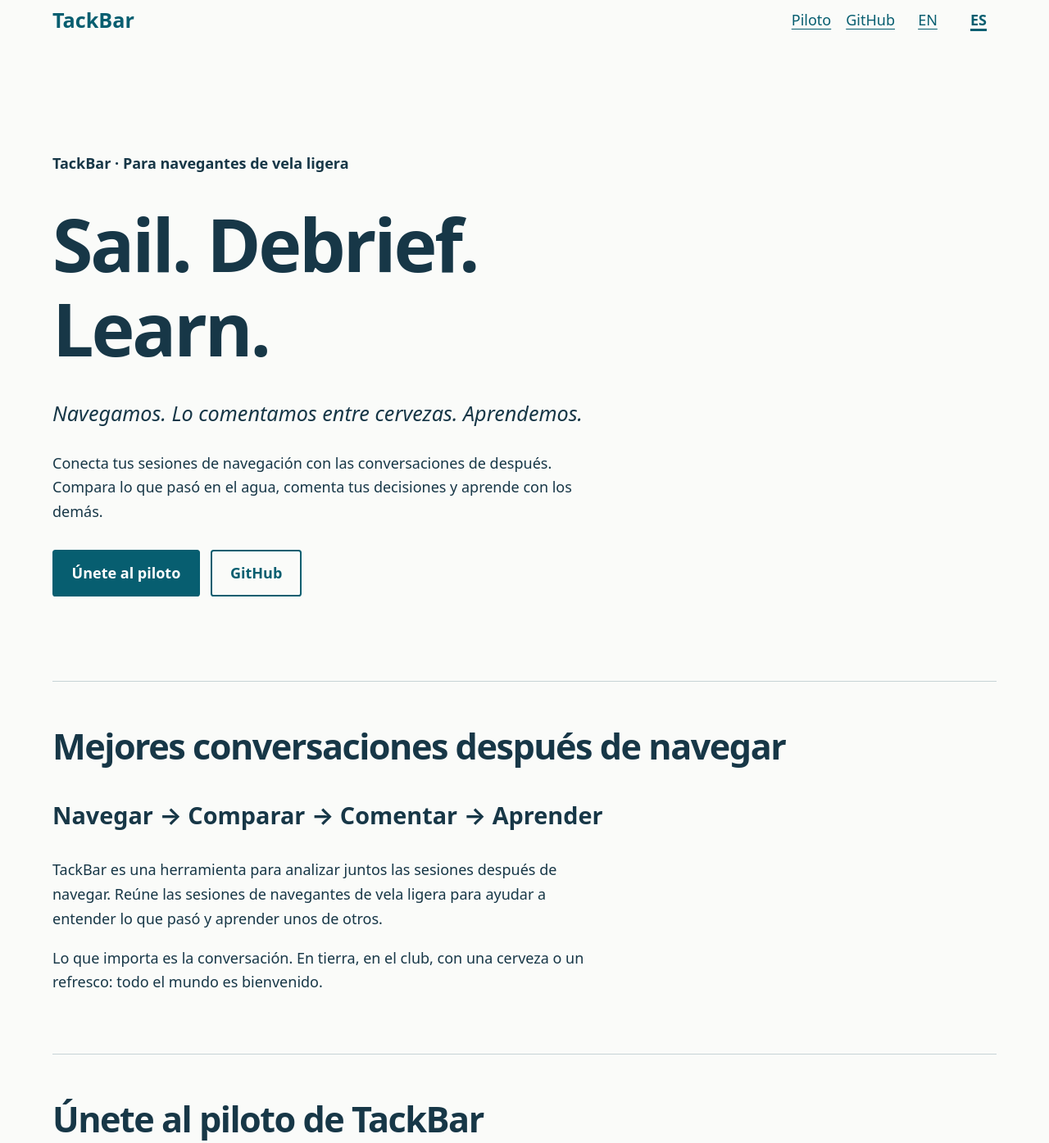
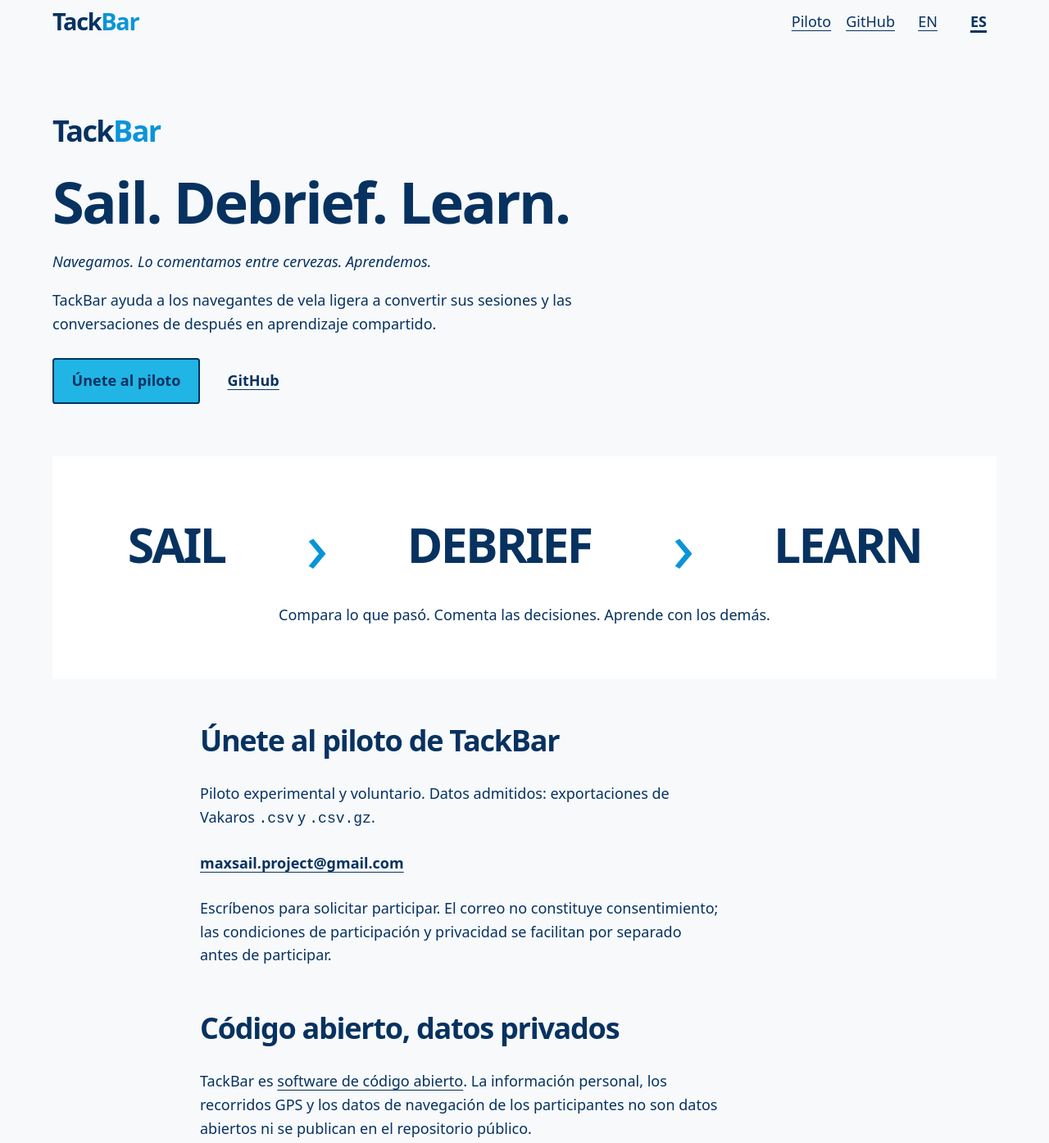
Before and after one commit to maxsail-project/tackbar-web, a plain HTML site: page es/index.html in a window 1280 px wide. Shown: the part 15-1410 px from the top of the page at 82% size. Drawn offline with Linux system fonts and the light colour scheme.

Commit message:
feat: apply TackBar brand foundation and Sail-Debrief-Learn flow

```diff
--- a/assets/styles.css
+++ b/assets/styles.css
@@ -1,45 +1,58 @@
 :root {
+  --color-navy: #073260;
+  --color-blue: #0A94D8;
+  --color-cyan: #20B5E5;
+  --color-pale: #E3EAF0;
+  --color-background: #F7F9FB;
+  --color-white: #FFFFFF;
   color-scheme: light;
   font-family: system-ui, -apple-system, BlinkMacSystemFont, "Segoe UI", sans-serif;
-  color: #173747;
-  background: #fafbf9;
-  line-height: 1.65;
+  color: var(--color-navy);
+  background: var(--color-background);
+  line-height: 1.6;
   font-size: 18px;
 }
 * { box-sizing: border-box; }
 body { margin: 0; }
 .container { width: min(100% - 2.5rem, 64rem); margin-inline: auto; }
-a { color: #075e70; text-underline-offset: .2em; overflow-wrap: anywhere; }
+a { color: var(--color-navy); text-underline-offset: .2em; overflow-wrap: anywhere; }
 a:hover { text-decoration-thickness: .15em; }
-a:focus-visible { outline: 3px solid #945000; outline-offset: 4px; }
+a:focus-visible { outline: 3px solid var(--color-navy); outline-offset: 5px; }
 .site-header, nav { display: flex; align-items: center; flex-wrap: wrap; gap: 1rem; }
 .site-header { justify-content: space-between; padding-block: 1rem; }
 nav a { display: inline-flex; align-items: center; min-height: 44px; min-width: 44px; justify-content: center; }
 [aria-current="page"] { font-weight: 750; text-decoration-thickness: .15em; }
-.brand { font-size: 1.4rem; font-weight: 750; text-decoration: none; }
+.brand { font-size: 1.6rem; font-weight: 750; letter-spacing: -.045em; text-decoration: none; }
+.brand span { color: var(--color-blue); }
 a.brand { display: inline-flex; align-items: center; min-height: 44px; }
-section { padding-block: 3rem; border-bottom: 1px solid #c6d3d6; }
 h1, h2 { line-height: 1.15; letter-spacing: -.035em; }
-h1 { font-size: clamp(2.5rem, 7vw, 5rem); }
-h2 { font-size: clamp(1.7rem, 4vw, 2.4rem); margin-top: 0; }
-p { max-width: 65ch; }
-.site-footer { padding-block: 2rem; }
-.skip-link { position: absolute; top: .5rem; left: 1rem; padding: .75rem; background: white; transform: translateY(-200%); }
+h1 { font-size: clamp(2.5rem, 5.5vw, 4.4rem); margin-block: .25em; }
+h2 { font-size: clamp(1.5rem, 3vw, 2rem); margin-top: 0; }
+p { max-width: 62ch; }
+.hero { padding-block: clamp(2rem, 5vw, 4rem); }
+.hero-brand { margin: 0 0 .5rem; font-size: 2rem; }
+.hero-line { margin-block: 1rem; }
+.actions { display: flex; align-items: center; flex-wrap: wrap; gap: 1.5rem; margin-top: 1.5rem; }
+.button { display: inline-flex; align-items: center; justify-content: center; min-height: 48px; padding: .65rem 1.2rem; color: var(--color-navy); background: var(--color-cyan); border: 2px solid var(--color-navy); border-radius: .2rem; font-weight: 700; text-decoration: none; }
+.button:hover { text-decoration: underline; }
+.secondary { background: transparent; border-color: transparent; padding-inline: .25rem; text-decoration: underline; }
+.story { padding-block: clamp(2rem, 5vw, 4rem); margin-bottom: 3rem; background: var(--color-white); }
+.flow { display: flex; justify-content: space-evenly; align-items: center; gap: .4rem; margin: 0; font-size: clamp(1.8rem, 4.6vw, 3.7rem); font-weight: 850; letter-spacing: -.045em; }
+.flow-arrow { color: var(--color-blue); font-size: 1.5em; line-height: 1; font-weight: 400; }
+.story p { text-align: center; margin: 1.5rem auto 0; padding-inline: 1rem; }
+#pilot, #open-source { max-width: 44rem; margin-inline: auto; padding-bottom: 2rem; }
+.contact-link { display: inline-flex; align-items: center; min-height: 44px; font-weight: 650; }
+.site-footer { border-top: 1px solid var(--color-pale); padding-block: 1.5rem; }
+.site-footer .brand { margin-block: 0; }
+.footer-links { display: flex; flex-wrap: wrap; gap: .5rem 1.5rem; list-style: none; padding: 0; margin-block: .5rem; }
+.footer-links a { display: inline-flex; align-items: center; min-height: 44px; }
+.site-footer p:last-child { margin-block: .5rem 0; }
+.skip-link { position: absolute; top: .5rem; left: 1rem; padding: .75rem; background: var(--color-white); transform: translateY(-200%); }
 .skip-link:focus { transform: translateY(0); }
-.hero { padding-block: clamp(3rem, 8vw, 6rem); }
-.hero h1 { max-width: 12ch; margin-block: .35em; }
-.eyebrow { font-weight: 650; }
-.hero-line { font-size: clamp(1.15rem, 2.5vw, 1.4rem); }
-.actions { display: flex; flex-wrap: wrap; gap: .75rem; margin-top: 1.75rem; }
-.button { display: inline-flex; align-items: center; justify-content: center; min-height: 48px; padding: .65rem 1.2rem; background: #075e70; color: white; border: 2px solid #075e70; border-radius: .2rem; font-weight: 650; text-decoration: none; }
-.button:hover { text-decoration: underline; }
-.secondary { color: #075e70; background: transparent; }
-.flow { font-size: clamp(1.2rem, 3vw, 1.6rem); font-weight: 650; }
-.footer-links { display: flex; flex-wrap: wrap; gap: .5rem 1.5rem; list-style: none; padding: 0; }
-.footer-links a { display: inline-flex; align-items: center; min-height: 44px; }
 @media (max-width: 35rem) {
   .site-header { gap: .25rem; }
   .site-header nav { width: 100%; justify-content: space-between; gap: .5rem; }
-  section { padding-block: 2.5rem; }
-  .hero { padding-block: 3rem; }
+  .flow { flex-direction: column; gap: .6rem; font-size: 2.7rem; }
+  .flow-arrow { transform: rotate(90deg); font-size: 1em; }
+  .story { margin-bottom: 2rem; }
 }
--- a/es/index.html
+++ b/es/index.html
@@ -9,7 +9,7 @@
 <body>
   <a class="skip-link" href="#main">Saltar al contenido</a>
   <header class="container site-header">
-    <a class="brand" href="index.html">TackBar</a>
+    <a class="brand" href="index.html">Tack<span>Bar</span></a>
     <nav aria-label="Navegación principal">
       <a href="#pilot">Piloto</a>
       <a href="https://github.com/maxsail-project/tackbar">GitHub</a>
@@ -19,37 +19,36 @@
   </header>
   <main id="main" class="container">
     <section class="hero" aria-labelledby="hero-title">
-      <p class="eyebrow">TackBar · Para navegantes de vela ligera</p>
+      <p class="brand hero-brand">Tack<span>Bar</span></p>
       <h1 id="hero-title" lang="en">Sail. Debrief. Learn.</h1>
       <p class="hero-line"><em>Navegamos. Lo comentamos entre cervezas. Aprendemos.</em></p>
-      <p>Conecta tus sesiones de navegación con las conversaciones de después. Compara lo que pasó en el agua, comenta tus decisiones y aprende con los demás.</p>
+      <p>TackBar ayuda a los navegantes de vela ligera a convertir sus sesiones y las conversaciones de después en aprendizaje compartido.</p>
       <div class="actions">
         <a class="button" href="#pilot">Únete al piloto</a>
         <a class="button secondary" href="https://github.com/maxsail-project/tackbar">GitHub</a>
       </div>
     </section>
-    <section id="story" aria-labelledby="story-title">
-      <h2 id="story-title">Mejores conversaciones después de navegar</h2>
-      <p class="flow">Navegar → Comparar → Comentar → Aprender</p>
-      <p>TackBar es una herramienta para analizar juntos las sesiones después de navegar. Reúne las sesiones de navegantes de vela ligera para ayudar a entender lo que pasó y aprender unos de otros.</p>
-      <p>Lo que importa es la conversación. En tierra, en el club, con una cerveza o un refresco: todo el mundo es bienvenido.</p>
+    <section id="story" class="story" aria-labelledby="story-title">
+      <h2 id="story-title" class="flow" lang="en">
+        <span>SAIL</span><span class="flow-arrow" aria-hidden="true">›</span>
+        <span>DEBRIEF</span><span class="flow-arrow" aria-hidden="true">›</span>
+        <span>LEARN</span>
+      </h2>
+      <p>Compara lo que pasó. Comenta las decisiones. Aprende con los demás.</p>
     </section>
     <section id="pilot" aria-labelledby="pilot-title">
       <h2 id="pilot-title">Únete al piloto de TackBar</h2>
-      <p>TackBar está en fase de piloto experimental. La participación es voluntaria y los navegantes de vela ligera interesados pueden solicitar acceso.</p>
-      <p>Datos admitidos actualmente en el piloto: exportaciones de Vakaros en formato <code>.csv</code> y <code>.csv.gz</code>.</p>
-      <p><a class="button" href="mailto:maxsail.project@gmail.com">Solicita participar por correo</a></p>
-      <p>Contacto: <a href="mailto:maxsail.project@gmail.com">maxsail.project@gmail.com</a></p>
-      <p>Enviar un correo es una solicitud de participación, no un consentimiento. Las condiciones de participación y privacidad se facilitan por separado antes de participar.</p>
+      <p>Piloto experimental y voluntario. Datos admitidos: exportaciones de Vakaros <code>.csv</code> y <code>.csv.gz</code>.</p>
+      <p><a class="contact-link" href="mailto:maxsail.project@gmail.com">maxsail.project@gmail.com</a></p>
+      <p>Escríbenos para solicitar participar. El correo no constituye consentimiento; las condiciones de participación y privacidad se facilitan por separado antes de participar.</p>
     </section>
     <section id="open-source" aria-labelledby="open-source-title">
-      <h2 id="open-source-title">Código abierto. Aprendizaje compartido.</h2>
-      <p>TackBar es software de código abierto. Explora el proyecto y su código en <a href="https://github.com/maxsail-project/tackbar">GitHub</a>.</p>
-      <p><strong>Software de código abierto no significa datos de navegación abiertos.</strong> La información personal, los recorridos GPS y los datos de navegación de los participantes no son datos públicos del proyecto ni se publican en el repositorio público.</p>
+      <h2 id="open-source-title">Código abierto, datos privados</h2>
+      <p>TackBar es <a href="https://github.com/maxsail-project/tackbar">software de código abierto</a>. La información personal, los recorridos GPS y los datos de navegación de los participantes no son datos abiertos ni se publican en el repositorio público.</p>
     </section>
   </main>
   <footer class="container site-footer">
-    <p class="brand">TackBar</p>
+    <p class="brand">Tack<span>Bar</span></p>
     <ul class="footer-links">
       <li><a href="https://github.com/maxsail-project/tackbar">GitHub</a></li>
       <li><a href="mailto:maxsail.project@gmail.com">maxsail.project@gmail.com</a></li>
```
Also changed, not shown: index.html (+16 -17 lines).
